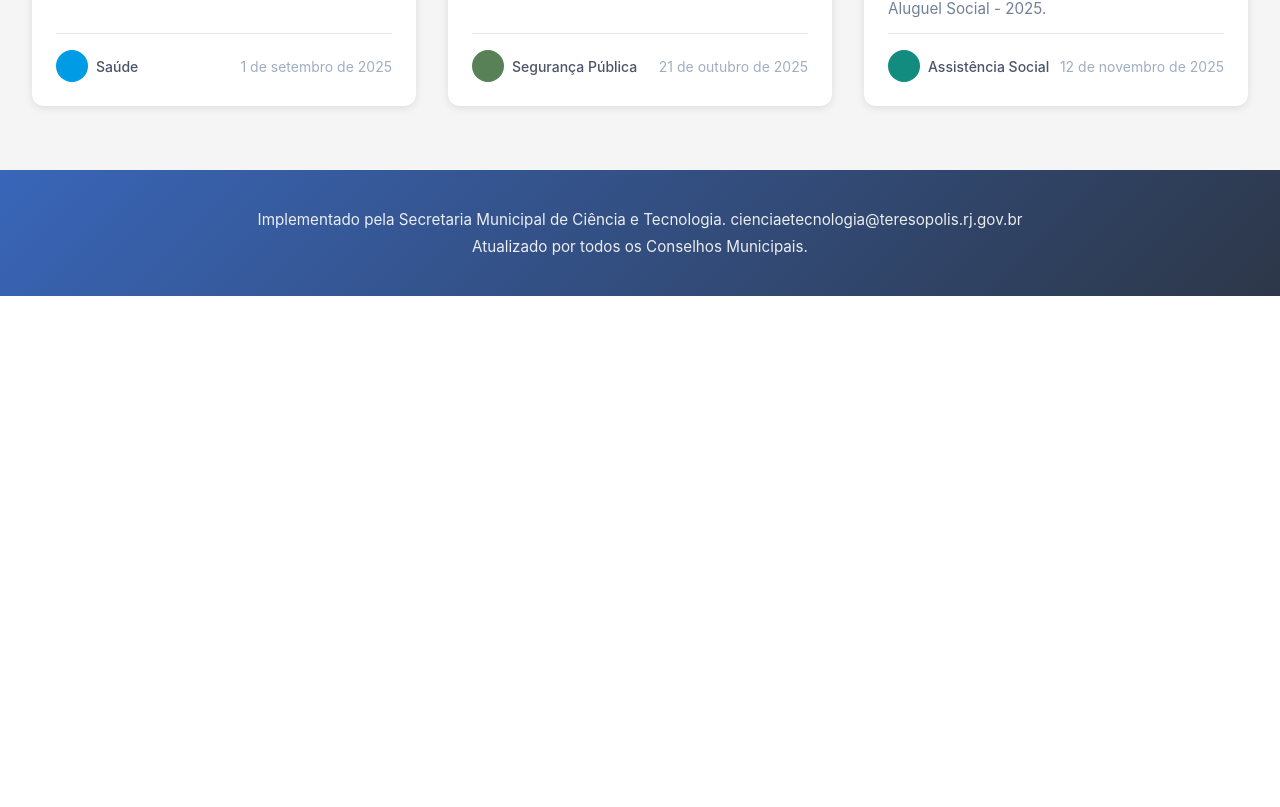
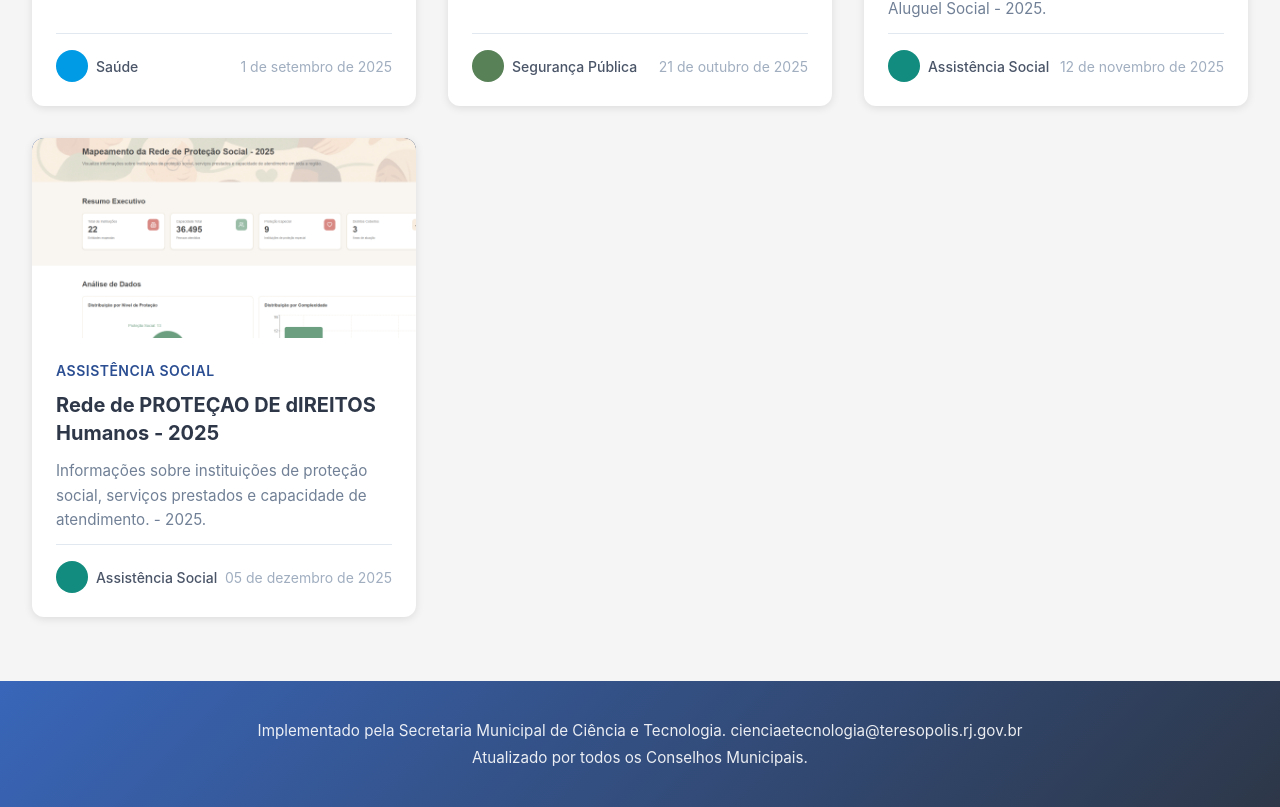
Before and after one commit to CiTecTeresopolis/Pain-is-Responsivos, a React (Vite) app: page / in a window 1280 px wide. Shown: the part 1155-1962 px from the top of the page. Before the commit the page ends 1451 px from the top, so only its background shows below. Built offline with nearby package versions, Linux system fonts and the light colour scheme.

Commit message:
novo painel

```diff
--- a/src/App.tsx
+++ b/src/App.tsx
@@ -74,6 +74,18 @@ function App() {
       data: "12 de novembro de 2025",
       capa: "/publico-atendido.png",
       link: "https://perfil-publico-aluguel-social.vercel.app/",
+      cor: "#128C7E",
+    },
+    {
+      id: 7,
+      categoria: "Assistência Social",
+      titulo: "Rede de PROTEÇAO DE dIREITOS Humanos - 2025",
+      descricao:
+        "Informações sobre instituições de proteção social, serviços prestados e capacidade de atendimento. - 2025.",
+      autor: "Assistência Social",
+      data: "05 de dezembro de 2025",
+      capa: "/rede-protecao.png",
+      link: "https://rede-protecao-dh.vercel.app/",
       cor: "#128C7E",
     },
   ];
```
Also changed, not shown: public/rede-protecao.png (added).
